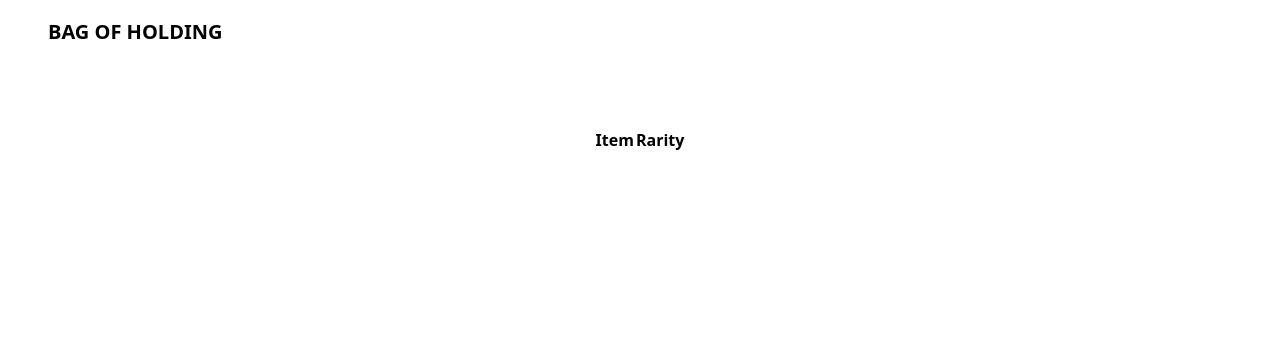
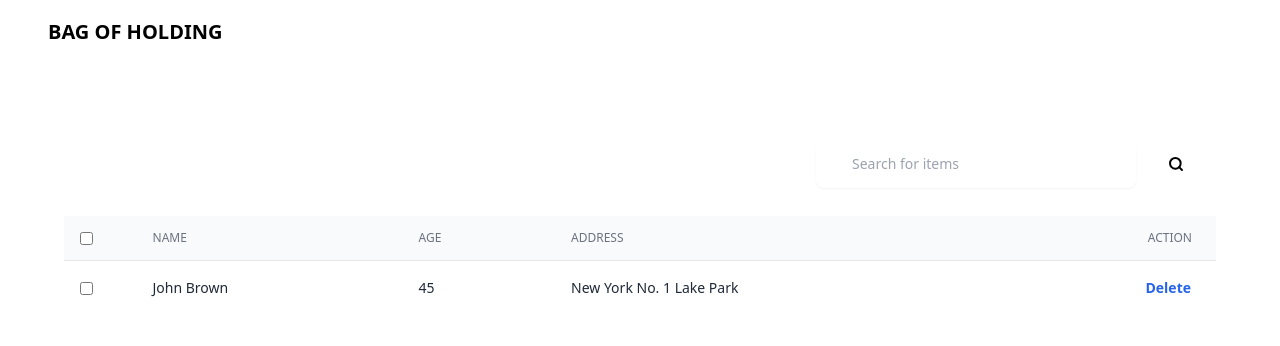
Before and after one commit to EliRodrEs/bag_of_holding, a Django app: page /inventory/ in a window 1280 px wide. Shown: the top 346 px of the page. Run offline with Django 5.2, Linux system fonts and the light colour scheme; data that the repository does not hold is empty; some libraries are stand-ins or nearby versions.

Commit message:
Add basic table styles

```diff
--- a/inventory/templates/inventory/index.html
+++ b/inventory/templates/inventory/index.html
@@ -6,21 +6,62 @@
 {% block content %}
     <body class="bg-[var(--main)] leading-normal tracking-normal text-[var(--neutral-da)]">
     {% include 'header.html' %}
-    <main class="flex items-center justify-center align-center p-8 m-8">
-        <table id="items-table">
-            <thead>
-                <th>{% trans 'Item' %}</th>
-                <th>{% trans 'Rarity' %}</th>
-            </thead>
-            <tbody>
-            {% for item in object_list %}
-            <tr>
-                <td>{{item.name}}</td>
-                <td>{{item.rarity}}</td>
-            </tr>
-            {% endfor%}
-            </tbody>
-        </table>
-    </main>
+        <main class="grid align-center p-8 m-8 gap-4">
+                <div class="py-3 px-4 justify-self-end min-w-2xl">
+                  <div class="flex gap-4 w-full">
+                    <label class="sr-only">{% trans 'Search' %}</label>
+                    <div class="flex gap-4 w-96">
+                        <input type="text" name="hs-table-with-pagination-search" id="hs-table-with-pagination-search"
+                               class="py-2 px-3 ps-9 block w-full border-gray-200 shadow-sm rounded-lg text-sm focus:z-10
+                               focus:border-blue-500 focus:ring-blue-500 disabled:opacity-50 disabled:pointer-events-none"
+                               placeholder="{% trans 'Search for items' %}">
+                        <div class="flex items-center pointer-events-none bg-[var(--secondary)] p-4 rounded">
+                          <svg class="size-4 text-[var(--neutral-da)]" xmlns="http://www.w3.org/2000/svg" width="24" height="24" viewBox="0 0 24 24" fill="none" stroke="currentColor" stroke-width="3" stroke-linecap="round" stroke-linejoin="round">
+                            <circle cx="11" cy="11" r="8"></circle>
+                            <path d="m21 21-4.3-4.3"></path>
+                          </svg>
+                        </div>
+                    </div>
+                  </div>
+                </div>
+                <div class="overflow-hidden">
+                  <table class="min-w-full divide-y divide-gray-200">
+                    <thead class="bg-gray-50">
+                      <tr>
+                        <th scope="col" class="py-3 px-4 pe-0">
+                          <div class="flex items-center h-5">
+                            <input id="hs-table-pagination-checkbox-all" type="checkbox" class="border-gray-200 rounded
+                            text-blue-600 focus:ring-blue-500">
+                            <label for="hs-table-pagination-checkbox-all" class="sr-only">Checkbox</label>
+                          </div>
+                        </th>
+                        <th scope="col" class="px-6 py-3 text-start text-xs font-medium text-gray-500 uppercase">Name</th>
+                        <th scope="col" class="px-6 py-3 text-start text-xs font-medium text-gray-500 uppercase">Age</th>
+                        <th scope="col" class="px-6 py-3 text-start text-xs font-medium text-gray-500 uppercase">Address</th>
+                        <th scope="col" class="px-6 py-3 text-end text-xs font-medium text-gray-500 uppercase">Action</th>
+                      </tr>
+                    </thead>
+                    <tbody class="divide-y divide-gray-200">
+                      <tr class="hover:bg-gray-100">
+                        <td class="py-3 ps-4">
+                          <div class="flex items-center h-5">
+                            <input id="hs-table-pagination-checkbox-1" type="checkbox" class="border-gray-200 rounded
+                            text-blue-600 focus:ring-blue-500">
+                            <label for="hs-table-pagination-checkbox-1" class="sr-only">Checkbox</label>
+                          </div>
+                        </td>
+                        <td class="px-6 py-4 whitespace-nowrap text-sm font-medium text-gray-800">John Brown</td>
+                        <td class="px-6 py-4 whitespace-nowrap text-sm text-gray-800">45</td>
+                        <td class="px-6 py-4 whitespace-nowrap text-sm text-gray-800">New York No. 1 Lake Park</td>
+                        <td class="px-6 py-4 whitespace-nowrap text-end text-sm font-medium">
+                          <button type="button" class="inline-flex items-center gap-x-2 text-sm font-semibold rounded-lg border
+                          border-transparent text-blue-600 hover:text-blue-800 disabled:opacity-50 disabled:pointer-events-none">Delete</button>
+                        </td>
+                      </tr>
+
+                    </tbody>
+                  </table>
+                </div>
+        </main>
     </body>
 {% endblock %}
```
Also changed, not shown: inventory/migrations/0002_armor_potion_rod_scroll_staff_wand_weapon_and_more.py (added), locale/es/LC_MESSAGES/django.po.
